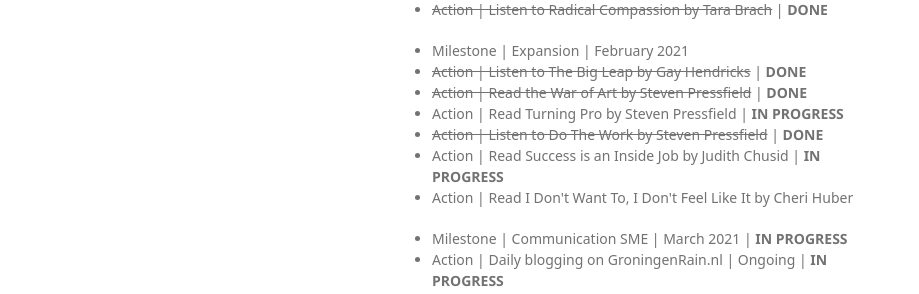
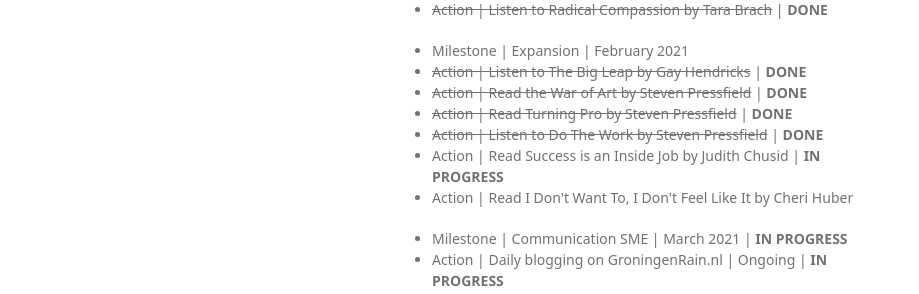
Before and after one commit to rainleander/rainleander.github.io, a Jekyll site: the page speak-softly.html, which Jekyll copies as it is, in a window 1280 px wide and 900 px high. Shown: the part 306-600 px from the top of the window, without its empty margins (178-1097 px from the left). Built offline with Jekyll 4.4.1, drawn with Linux system fonts in a browser that asks for light colours; some web fonts are replaced.

Commit message:
Update speak-softly.html

```diff
--- a/speak-softly.html
+++ b/speak-softly.html
@@ -38,7 +38,7 @@
         <ul><li>Milestone | Expansion | February 2021</li>
           <li><del>Action | Listen to The Big Leap by Gay Hendricks</del> | <b>DONE</b></li>
           <li><del>Action | Read the War of Art by Steven Pressfield</del> | <b>DONE</b></li>
-          <li>Action | Read Turning Pro by Steven Pressfield | <b>IN PROGRESS</b></li>
+          <li><del>Action | Read Turning Pro by Steven Pressfield</del> | <b>DONE</b></li>
           <li><del>Action | Listen to Do The Work by Steven Pressfield</del> | <b>DONE</b></li>
           <li>Action | Read Success is an Inside Job by Judith Chusid | <b>IN PROGRESS</b></li>
           <li>Action | Read I Don't Want To, I Don't Feel Like It by Cheri Huber</li></ul>
```
